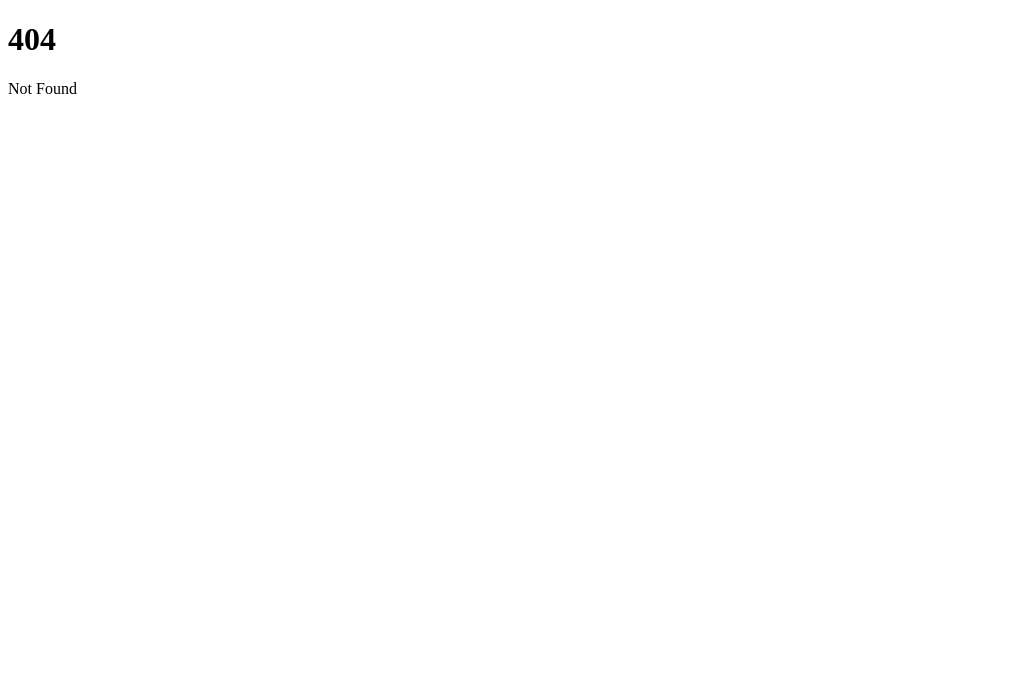
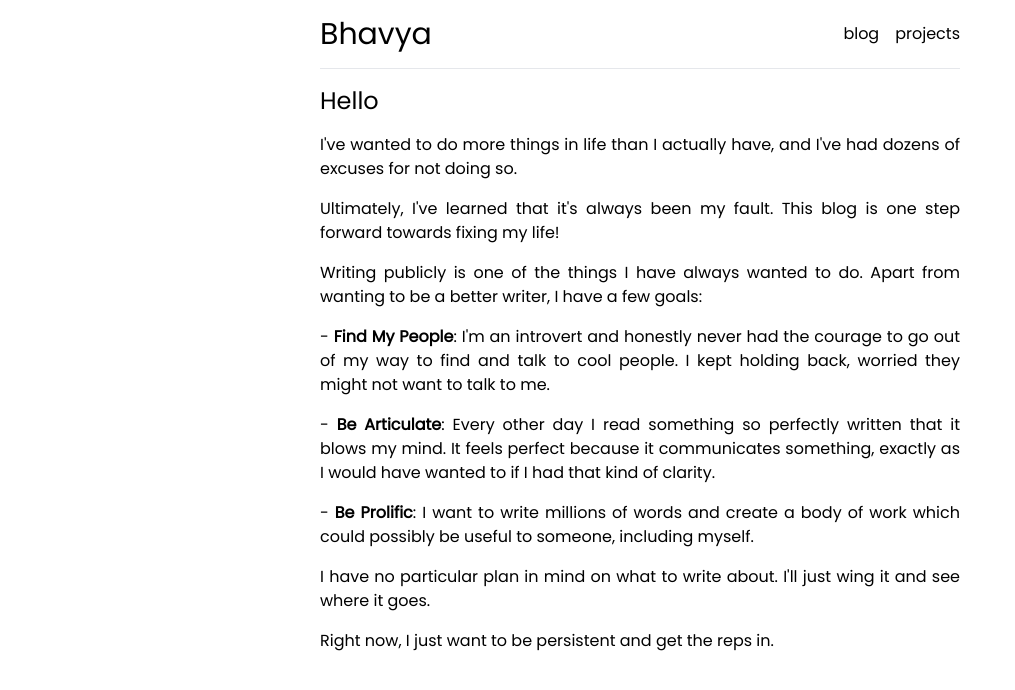
Before and after one commit to bhavyagada/website, a SvelteKit app: page /blog/hello in a window 1280 px wide. Before the commit this address had no page. Shown: the top 690 px of the page, without its empty margins (0-1015 px from the left). Built offline with nearby package versions, Linux system fonts and the light colour scheme.

Commit message:
add first blog; simplify ui

```diff
--- a/src/routes/(main)/+layout.svelte
+++ b/src/routes/(main)/+layout.svelte
@@ -7,7 +7,7 @@
 <div class="max-w-2xl my-0 mx-auto px-4 text-justify font-sans">
   <header class="py-4">
     <div class="container mx-auto flex justify-between items-center">
-      <a href="/"><div class="text-3xl hover:text-blue-700">Bhavya Gada</div></a>
+      <a href="/"><div class="text-3xl hover:text-blue-700">Bhavya</div></a>
 
       <!-- desktop view -->
       <nav class="hidden md:flex space-x-4">
--- a/src/routes/(main)/+page.svelte
+++ b/src/routes/(main)/+page.svelte
@@ -1,17 +1,13 @@
 <svelte:head>
-  <title>Bhavya Gada</title>
+  <title>Bhavya</title>
 </svelte:head>
 
 <main>
-  <p>Full stack developer. Interested in ML/AI.</p>
-  <h3 class="text-xl mt-4 pb-2">
-    What I'm doing now <small>(<a href="https://sive.rs/now" class="text-blue-700">inspired by sivers</a>)</small>
-  </h3>
-  <p class="py-2">I'm focusing on job hunting, which means prioritizing leetcode and stuff over my personal interests.</p>
+  <h3 class="text-xl mt-4 pb-2">About</h3>
+  <p class="py-2">Software Engineer</p>
+  <h3 class="text-xl mt-4 pb-2">What I'm doing now</h3>
+  <p class="py-2">Job hunting, leetcode and stuff!</p>
 </main>
 
 <h2 class="text-xl mt-4 pb-2">Socials</h2>
-<a href="https://x.com/bsgada" class="text-blue-700">twitter</a> |
-<a href="https://github.com/bhavyagada" class="text-blue-700">github</a> |
-<a href="mailto:bhavyasgada@gmail.com" class="text-blue-700">email</a> |
-<a href="https://www.linkedin.com/in/bhavyagada" class="text-blue-700">linkedin</a>
+<a href="https://x.com/bsgada" class="text-blue-700">twitter</a>
--- a/src/routes/(main)/blog/+page.svelte
+++ b/src/routes/(main)/blog/+page.svelte
@@ -1,7 +1,9 @@
 <svelte:head>
-  <title>Blog | Bhavya Gada</title>
+  <title>Blog | Bhavya</title>
 </svelte:head>
 
 <main>
-  <section class="text-center"><em>WIP</em></section>
+  <h1 class="text-xl">
+    <span>&#45;&nbsp;</span><a href="/blog/hello" class="text-blue-700 hover:underline"> Hello</a>
+  </h1>
 </main>
--- /dev/null
+++ b/src/routes/(main)/blog/hello/+page.svelte
@@ -0,0 +1,31 @@
+<svelte:head>
+  <title>Hello | Bhavya</title>
+</svelte:head>
+
+<main>
+  <h1 class="text-2xl mt-4 pb-2">Hello</h1>
+  <p class="py-2">
+    I've wanted to do more things in life than I actually have, and I've had dozens of excuses for not doing so.
+  </p>
+  <p class="py-2">
+    Ultimately, I've learned that it's always been my fault. This blog is one step forward towards fixing my life!
+  </p>
+  <p class="py-2">
+    Writing publicly is one of the things I have always wanted to do. Apart from wanting to be a better writer, I have a few goals:
+  </p>
+  <p class="py-2">
+    <span>&#45;&nbsp;</span><strong>Find My People</strong>: I'm an introvert and honestly never had the courage to go out of my way to find and talk to cool people. I kept holding back, worried they might not want to talk to me.
+  </p>
+  <p class="py-2">
+    <span>&#45;&nbsp;</span><strong>Be Articulate</strong>: Every other day I read something so perfectly written that it blows my mind. It feels perfect because it communicates something, exactly as I would have wanted to if I had that kind of clarity.
+  </p>
+  <p class="py-2">
+    <span>&#45;&nbsp;</span><strong>Be Prolific</strong>: I want to write millions of words and create a body of work which could possibly be useful to someone, including myself.
+  </p>
+  <p class="py-2">
+    I have no particular plan in mind on what to write about. I'll just wing it and see where it goes.
+  </p>
+  <p class="py-2">
+    Right now, I just want to be persistent and get the reps in.
+  </p>
+</main>
--- a/src/routes/(main)/projects/+page.svelte
+++ b/src/routes/(main)/projects/+page.svelte
@@ -6,17 +6,15 @@
 </script>
 
 <svelte:head>
-  <title>Projects | Bhavya Gada</title>
+  <title>Projects | Bhavya</title>
 </svelte:head>
 
 <main>
   <section>
     <div class="flex w-full py-4">
       <u class="flex-1 text-xl">Imged</u>
-      <span class="text-right text-md bg-gray-800 text-white px-2 py-1 mr-2">WebGL</span>
+      <span class="text-right text-md bg-gray-800 text-white px-2 py-1 mr-2"><a href="/imged">Live</a></span>
     </div>
-    <a href="/imged" target="_blank" class="text-blue-700 hover:underline">live</a> |
-    <a href="https://github.com/bhavyagada/webgl" target="_blank" class="text-blue-700 hover:underline">code</a>
     <p class="py-2">
       [wip] Learning WebGL by building an Image Editor (Imged) similar to
       <a href="https://dingboard.com" target="_blank" class="text-blue-700 hover:underline">dingboard</a>.
@@ -26,22 +24,21 @@
   <section>
     <div class="flex w-full py-4">
       <u class="flex-1 text-xl">Wat dat</u>
-      <span class="text-right text-md bg-gray-800 text-white px-2 py-1 mr-2">LLM</span>
-      <span class="text-right text-md bg-gray-800 text-white px-2 py-1">Extension</span>
+      <span class="text-right text-md bg-gray-800 text-white px-2 py-1 mr-2">
+        <a href="https://addons.mozilla.org/addon/watdat/">Live</a>
+      </span>
     </div>
-    <a href="https://addons.mozilla.org/addon/watdat/" target="_blank" class="text-blue-700 hover:underline">live</a> |
-    <a href="https://github.com/bhavyagada/watdat" target="_blank" class="text-blue-700 hover:underline">code</a>
     <p class="py-2">
-      Wat dat (What's that?) is a Firefox/Chrome extension that sends your highlighted text to an LLM and provides its explanation.
+      Wat dat (What's that?) is a Firefox Extension that sends any highlighted text to an LLM and provides its explanation.
     </p>
     <p class="py-2">
       This eliminates the need to copy-pasting text into an LLM, helps maintain your workflow, and reduces context-switching.
     </p>
     <p class="py-2">
-      This project briefly reached the #13 spot on the front page of
-      <a href="https://news.ycombinator.com/item?id=41453283" target="_blank" class="text-blue-700 hover:underline">Hacker News</a>.
+      This project briefly reached the #13 spot on the front page of Hacker News.
+     <!-- <a href="https://news.ycombinator.com/item?id=41453283" target="_blank" class="text-blue-700 hover:underline">Hacker News</a>.-->
     </p>
-    <video controls>
+    <video controls muted>
       <source src={watdat_v} type="video/mp4" />
       <track default kind="captions" src={watdat_c}>
     </video>
```
